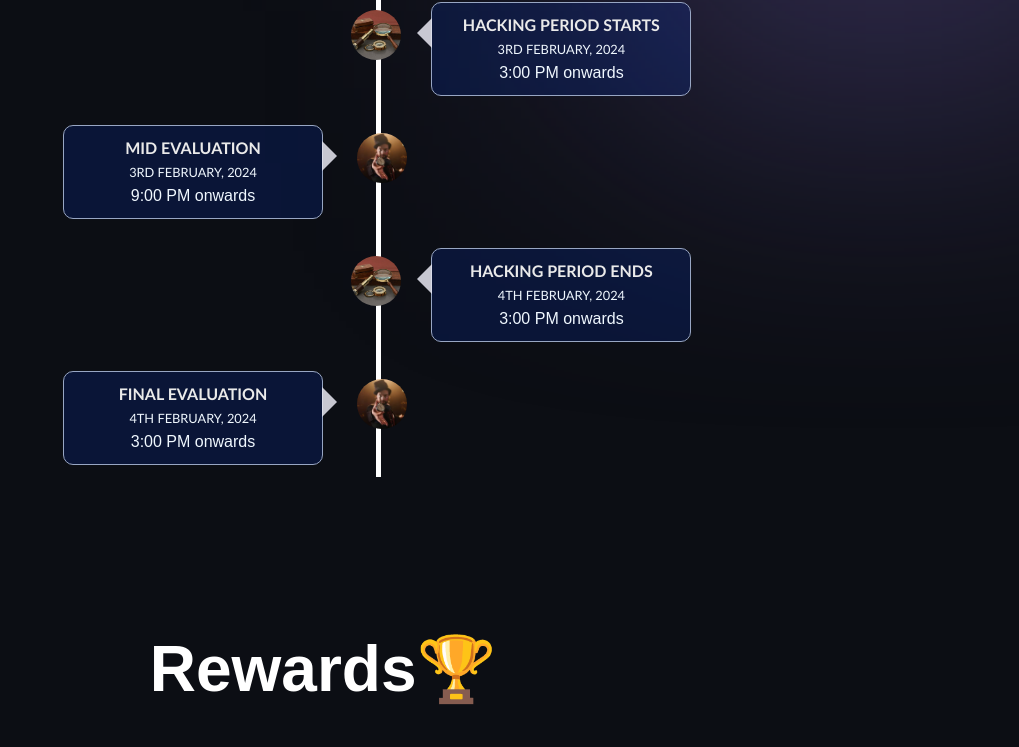
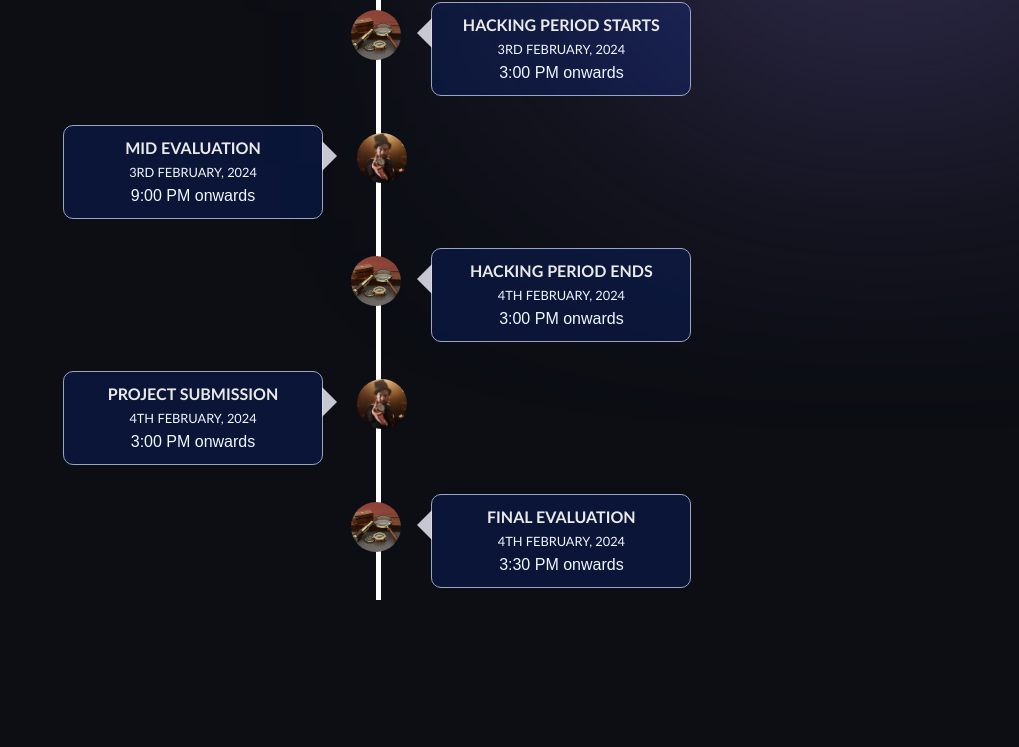
Before and after one commit to goelraghav002/hackstreet24, a Next.js app: page / in a window 1280 px wide. Shown: the part 3236-3983 px from the top of the page, without its empty margins (261-1280 px from the left). Built offline with nearby package versions, Linux system fonts and the light colour scheme; a web font is replaced by a local one.

Commit message:
timeline-one item added

```diff
--- a/sections/GetStarted.jsx
+++ b/sections/GetStarted.jsx
@@ -91,13 +91,29 @@ function GetStarted() {
             <div className="container left">
               <img src="/stopwatch.jpeg" />
               <div className="text-box">
-                <h2 className="heading1">FINAL EVALUATION</h2>
+                <h2 className="heading1">PROJECT SUBMISSION</h2>
                 <small>4TH FEBRUARY, 2024</small>
                 <p>3:00 PM onwards</p>
                 <span className="left-arrow" />
               </div>
             </div>
           </motion.div>
+          <motion.div
+            initial="hidden"
+            whileInView="show"
+            variants={fadeIn('left', 'spring', 1.2, 1.5)}
+          >
+            <div className="container right">
+              <img src="/two.jpg" />
+              <div className="text-box">
+                <h2 className="heading1">FINAL EVALUATION</h2>
+                <small>4TH FEBRUARY, 2024</small>
+                <p>3:30 PM onwards</p>
+                <span className="right-arrow" />
+              </div>
+            </div>
+          </motion.div>
+
         </div>
       </motion.div>
     </section>
```
